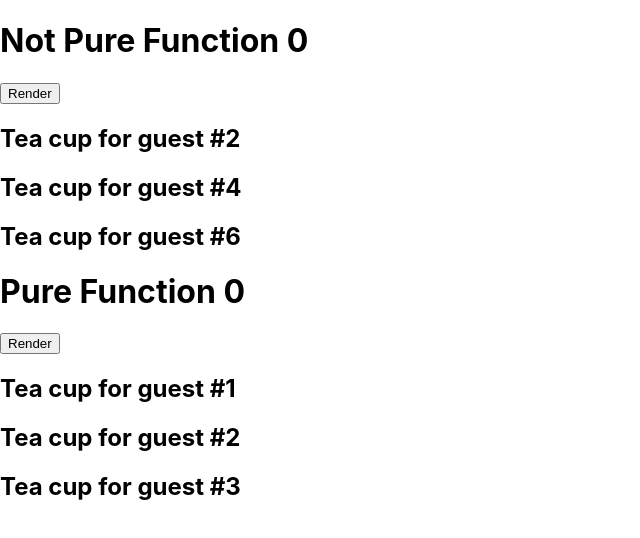
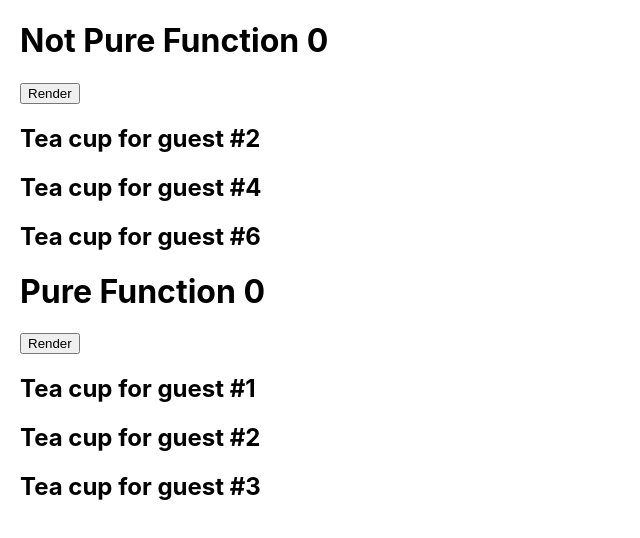
Before and after one commit to iadaria/theory, a React (Create React App) app in the folder ru/react/examples/: page / in a window 1280 px wide. Shown: the top 538 px of the page, without its empty margins (0-640 px from the left). Built offline with nearby package versions, Linux system fonts and the light colour scheme.

Commit message:
fix examples

```diff
--- a/ru/react/examples/src/App.tsx
+++ b/ru/react/examples/src/App.tsx
@@ -1,8 +1,6 @@
 
 import './App.css';
-import { PureFunction } from './base/pureFunction';
-
-
+import { PureFunction } from './base/PureFunction';
 
 function App() {
   return <PureFunction />;
--- a/ru/react/examples/src/base/pureFunction.tsx
+++ b/ru/react/examples/src/base/PureFunction/PureFunction.tsx
@@ -1,5 +1,5 @@
-import GoodVar from './goodVar';
-import PreexistingVar from './preexistingVar';
+import GoodVar from "./GoodVar";
+import PreexistingVar from "./PreexistingVar";
 
 export function PureFunction() {
 	return (
--- /dev/null
+++ b/ru/react/examples/src/base/PureFunction/index.ts
@@ -0,0 +1 @@
+export { PureFunction } from './PureFunction';
--- a/ru/react/examples/src/index.css
+++ b/ru/react/examples/src/index.css
@@ -1,5 +1,5 @@
 body {
-  margin: 0;
+  margin: 20px;
   font-family: -apple-system, BlinkMacSystemFont, 'Segoe UI', 'Roboto', 'Oxygen',
     'Ubuntu', 'Cantarell', 'Fira Sans', 'Droid Sans', 'Helvetica Neue',
     sans-serif;
```
Also changed, not shown: ru/react/examples/src/base/PureFunction/GoodVar.tsx (renamed from ru/react/examples/src/base/goodVar.tsx), ru/react/examples/src/base/PureFunction/PreexistingVar.tsx (renamed from ru/react/examples/src/base/preexistingVar.tsx).
